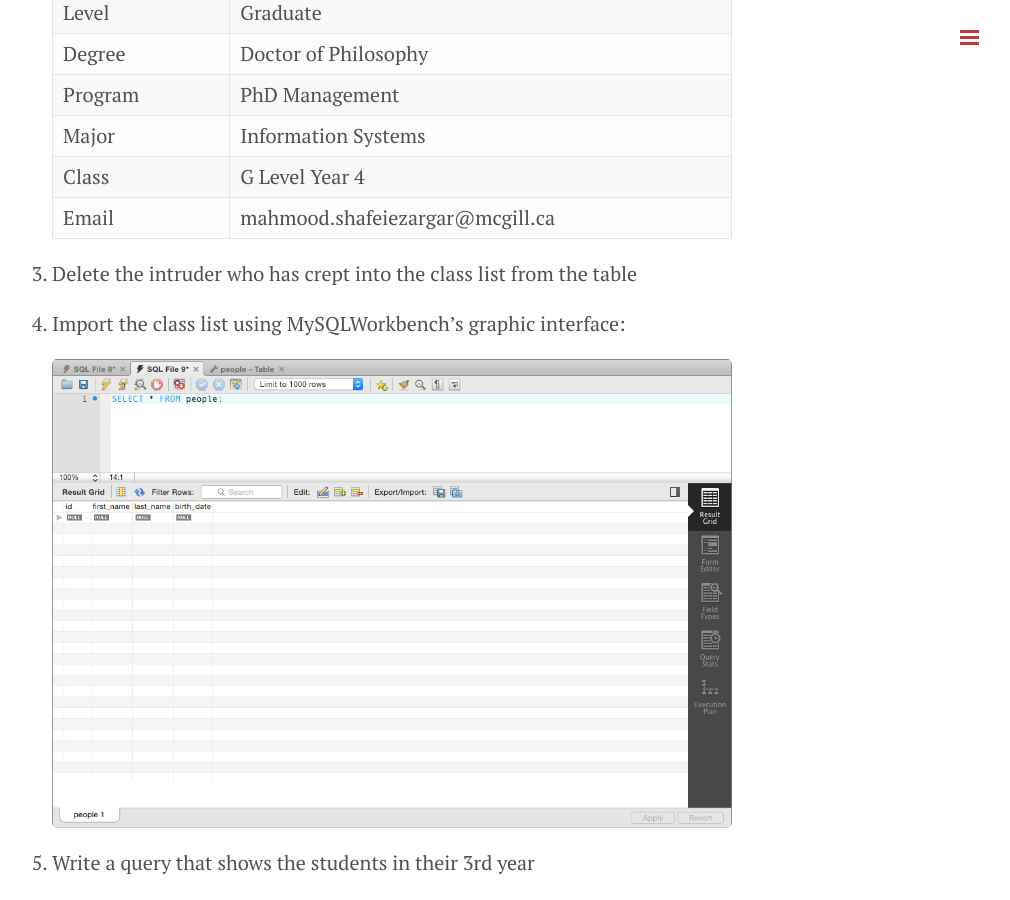
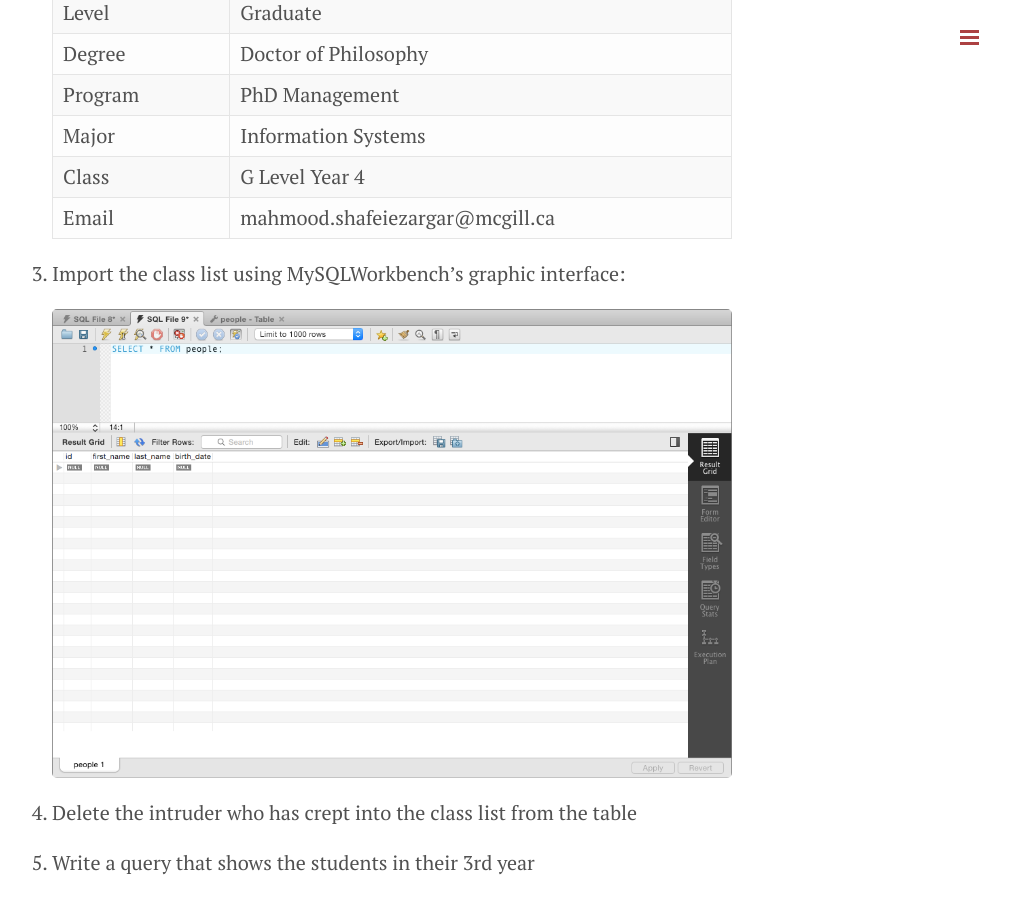
Before and after one commit to retrography/data-management, a Jekyll site: the page built from exercises/exercise_01.markdown, in a window 1280 px wide and 900 px high, scrolled down 1003 px. Shown: the whole window, without its empty margins (268-1278 px from the left). Built offline with Jekyll 4.4.1, drawn with Linux system fonts in a browser that asks for light colours; Markdown is read by kramdown in place of the engine named in the settings.

```diff
--- a/exercises/exercise_01.markdown
+++ b/exercises/exercise_01.markdown
@@ -38,11 +38,11 @@ Now check your email and save the `.csv` file you have received. This is the lis
     Class | G Level Year 4
     Email | mahmood.shafeiezargar@mcgill.ca
 
-3. Delete the intruder who has crept into the class list from the table
-
 4. Import the class list using MySQLWorkbench's graphic interface:
 
     ![Import CSV Recordset]({{ site.baseurl }}/public/images/import.png)
+
+3. Delete the intruder who has crept into the class list from the table
 
 5. Write a query that shows the students in their 3rd year
 
```
